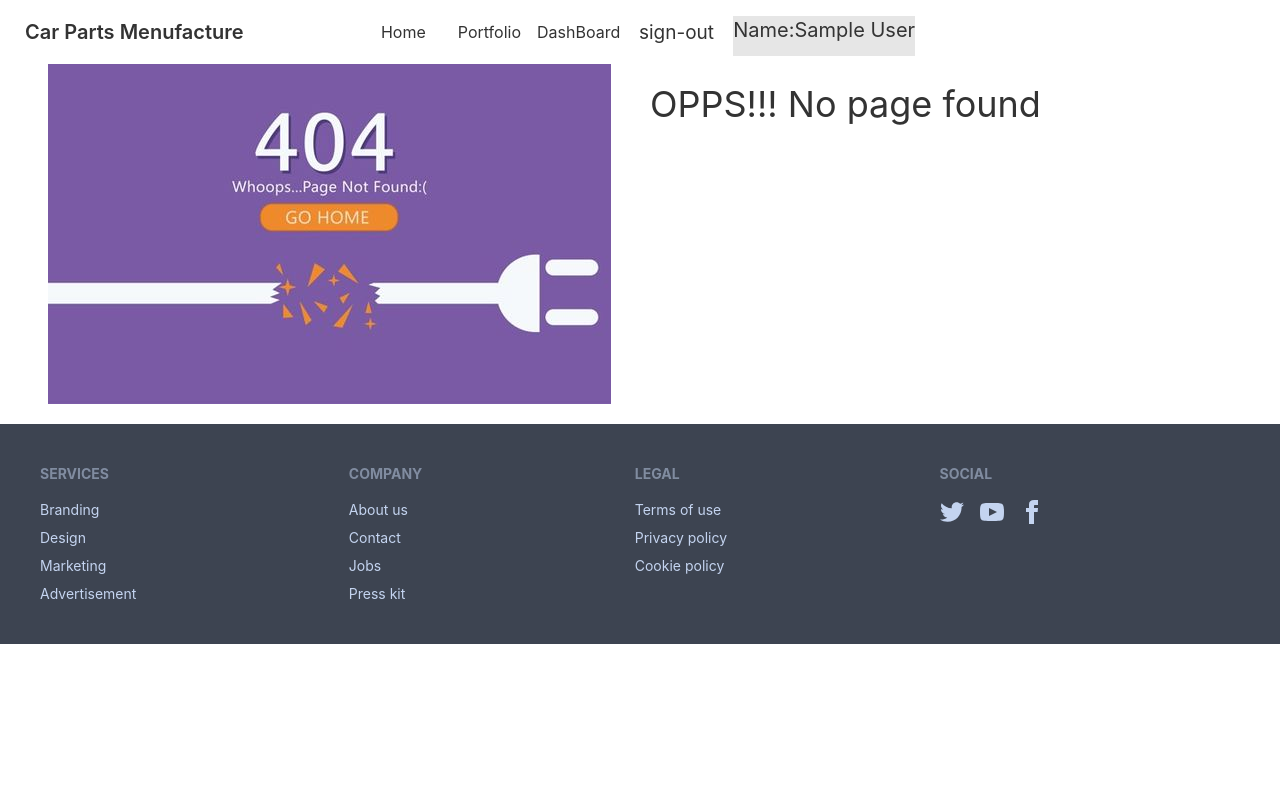
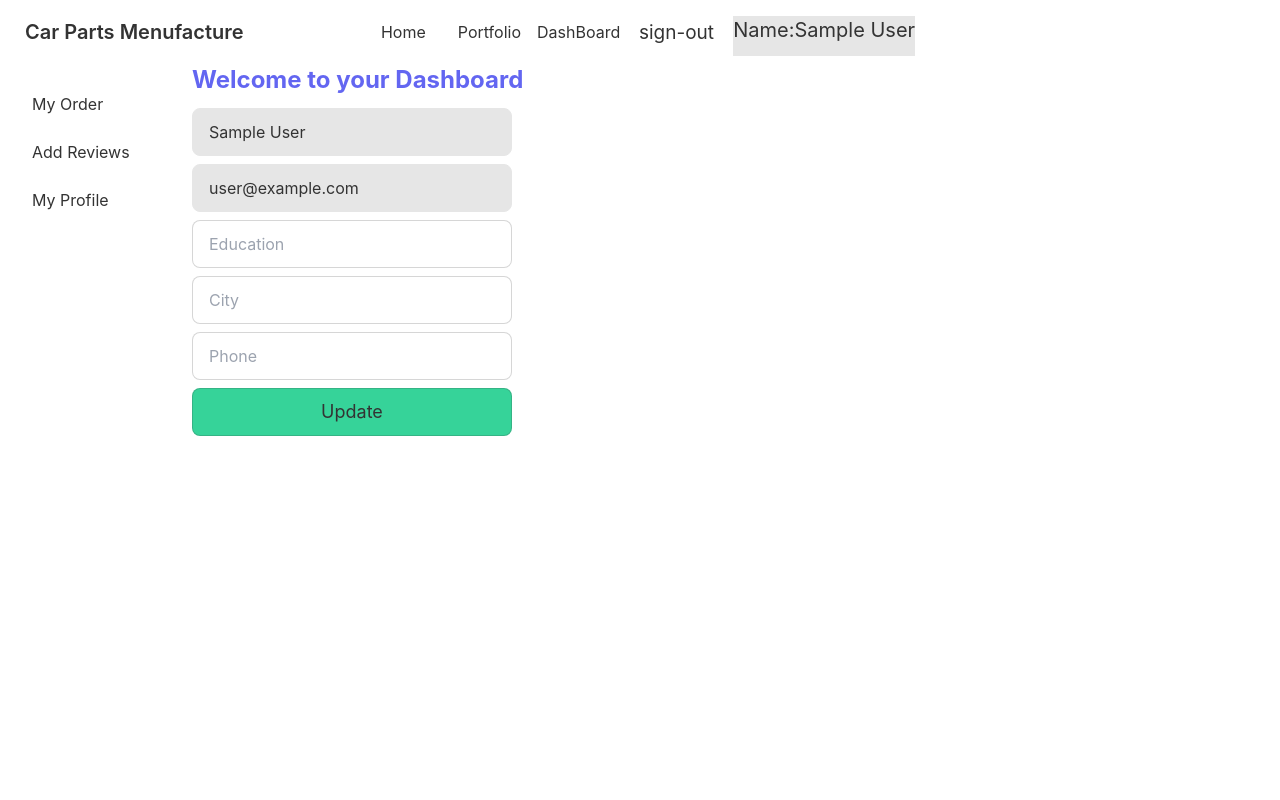
Before and after one commit to Rakibulhasan70/menufacture-client, a React (Create React App) app: page /dashboard/updateprofile/1 in a window 1280 px wide. Shown: the top 800 px of the page. Built offline with nearby package versions, Linux system fonts and the light colour scheme; no server answers; sample sign-in values are in the browser's storage.

Commit message:
my profile update done

```diff
--- a/src/App.js
+++ b/src/App.js
@@ -16,6 +16,7 @@ import AddReview from './Pages/Dashboard/AddReview';
 import { ToastContainer } from 'react-toastify';
 import 'react-toastify/dist/ReactToastify.css';
 import Payment from './Pages/Dashboard/Payment';
+import UpdateProfile from './Pages/Dashboard/UpdateProfile';
 
 function App() {
   return (
@@ -30,12 +31,17 @@ function App() {
         <Route path='/purchase/:carId' element={<RequireAuth>
           <Purches></Purches>
         </RequireAuth>}></Route>
-        <Route path='/dashboard' element={<Dasboard></Dasboard>}>
+        <Route path='/dashboard' element={<RequireAuth>
+          <Dasboard></Dasboard>
+        </RequireAuth>}>
           <Route index element={<MyOrder></MyOrder>}></Route>
           <Route path='addreview' element={<AddReview></AddReview>}></Route>
+          <Route path='updateprofile/:id' element={<UpdateProfile></UpdateProfile>}></Route>
           <Route path='payment/:id' element={<Payment></Payment>}></Route>
           <Route path='myprofile' element={<MyProfile></MyProfile>}></Route>
         </Route>
+
+
         <Route path='*' element={<NotFound></NotFound>}></Route>
       </Routes>
       <Footer></Footer>
--- /dev/null
+++ b/src/Hooks/UseProfile.js
@@ -0,0 +1,16 @@
+import { useEffect, useState } from 'react';
+
+const UseProfile = Id => {
+    const [profile, setProfile] = useState([]);
+    useEffect(() => {
+        const url = `http://localhost:5000/myprofile/${Id}`
+        fetch(url)
+            .then(res => res.json())
+            .then(data => {
+                setProfile(data)
+            })
+    }, [profile])
+    return [profile, setProfile]
+};
+
+export default UseProfile;
--- a/src/Pages/Dashboard/MyProfile.js
+++ b/src/Pages/Dashboard/MyProfile.js
@@ -1,6 +1,7 @@
 import axios from 'axios';
 import React, { useEffect, useState } from 'react';
 import { useAuthState } from 'react-firebase-hooks/auth';
+import { Link } from 'react-router-dom';
 import { toast } from 'react-toastify';
 import auth from '../firebase.init';
 
@@ -57,17 +58,17 @@ const MyProfile = () => {
             <div className='grid grid-cols-1 lg: grid-cols-2'>
                 <div>
                     <form onSubmit={handleSubmit}>
-                        <input type="text" placeholder="Name" name='name' value={user?.displayName} class="input input-bordered w-full max-w-xs  mt-3" />
+                        <input type="text" placeholder="Name" name='name' disabled value={user?.displayName} class="input input-bordered w-full max-w-xs  mt-3" />
                         <br />
-                        <input type="email" placeholder="Email" name='email' value={user?.email} class="input input-bordered w-full max-w-xs mt-2" />
+                        <input type="email" placeholder="Email" name='email' disabled value={user?.email} class="input input-bordered w-full max-w-xs mt-2" />
                         <br />
-                        <input type="text" placeholder="Education" name='education' class="input input-bordered w-full max-w-xs mt-2" />
+                        <input type="text" placeholder="Education" name='education' required class="input input-bordered w-full max-w-xs mt-2" />
                         <br />
-                        <input type="text" placeholder="City" name='city' class="input input-bordered w-full max-w-xs mt-2" />
+                        <input type="text" placeholder="City" name='city' required class="input input-bordered w-full max-w-xs mt-2" />
                         <br />
-                        <input type="number" placeholder="Phone" name='phone' class="input input-bordered mt-2 w-full max-w-xs" />
+                        <input type="number" placeholder="Phone" name='phone' required class="input input-bordered mt-2 w-full max-w-xs" />
                         <br />
-                        <input type="submit" value='Submit' class="input input-bordered w-full mt-2 max-w-xs text-center bg-success" />
+                        <input type="submit" value='Submit' class="input input-bordered w-full mt-2 max-w-xs text-center bg-success text-lg" />
                     </form>
                 </div>
                 {/* ///////////////////////  show information ///////////////////////// */}
@@ -81,6 +82,8 @@ const MyProfile = () => {
                                     <h2>Education: {profile.education}</h2>
                                     <h2>City: {profile.city}</h2>
                                     <h2>Phone: {profile.phone}</h2>
+                                    <Link to={`/dashboard/updateprofile/${profile._id}`}> <button className='btn btn-accent mt-3'>Update Button</button></Link>
+
                                 </div>
                             </div>
                         </div>)
--- /dev/null
+++ b/src/Pages/Dashboard/UpdateProfile.js
@@ -0,0 +1,64 @@
+import React from 'react';
+import { useAuthState } from 'react-firebase-hooks/auth';
+import { useParams } from 'react-router-dom';
+import { toast } from 'react-toastify';
+import UseProfile from '../../Hooks/UseProfile';
+import auth from '../firebase.init';
+
+const UpdateProfile = () => {
+    const [user] = useAuthState(auth)
+    const email = user?.email
+    const { id } = useParams()
+    let [profile] = UseProfile(id)
+
+    const handleUpdate = async (e) => {
+        e.preventDefault()
+        const education = e.target.education.value;
+        const city = e.target.city.value;
+        const phone = e.target.phone.value;
+
+
+        const info = {
+            education,
+            city,
+            phone
+        }
+        const newInfo = {
+            ...info, email: email
+        }
+
+        const url = `http://localhost:5000/myprofile/${id}`
+        fetch(url, {
+            method: 'PUT',
+            headers: {
+                'content-Type': 'application/json'
+            },
+            body: JSON.stringify(newInfo),
+        })
+            .then(res => res.json())
+            .then(data => {
+                console.log(data)
+                toast('Update Done')
+            })
+    }
+
+    return (
+        <div>
+            <form onSubmit={handleUpdate} >
+                <input type="text" placeholder="Name" name='name' disabled value={user?.displayName} class="input input-bordered w-full max-w-xs  mt-3" />
+                <br />
+                <input type="email" placeholder="Email" name='email' disabled value={user?.email} class="input input-bordered w-full max-w-xs mt-2" />
+                <br />
+                <input type="text" placeholder="Education" name='education' required class="input input-bordered w-full max-w-xs mt-2" />
+                <br />
+                <input type="text" placeholder="City" name='city' required class="input input-bordered w-full max-w-xs mt-2" />
+                <br />
+                <input type="number" placeholder="Phone" name='phone' required class="input input-bordered mt-2 w-full max-w-xs" />
+                <br />
+                <input type="submit" value='Update' class="input input-bordered w-full mt-2 max-w-xs text-center bg-success text-lg" />
+            </form>
+        </div>
+    );
+};
+
+export default UpdateProfile;
```
